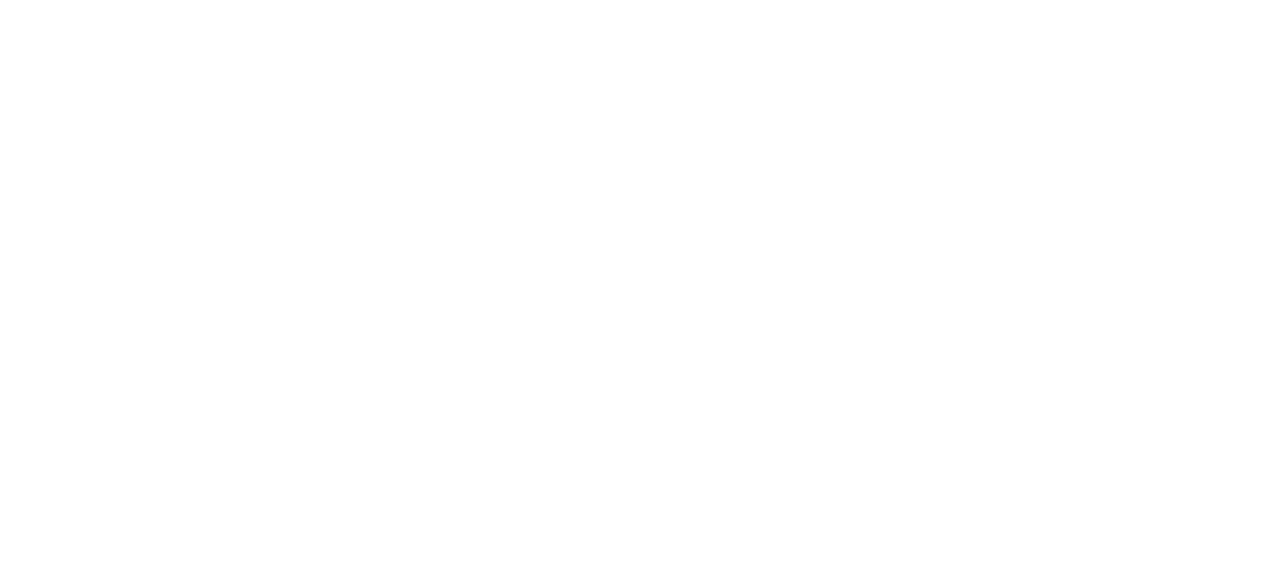
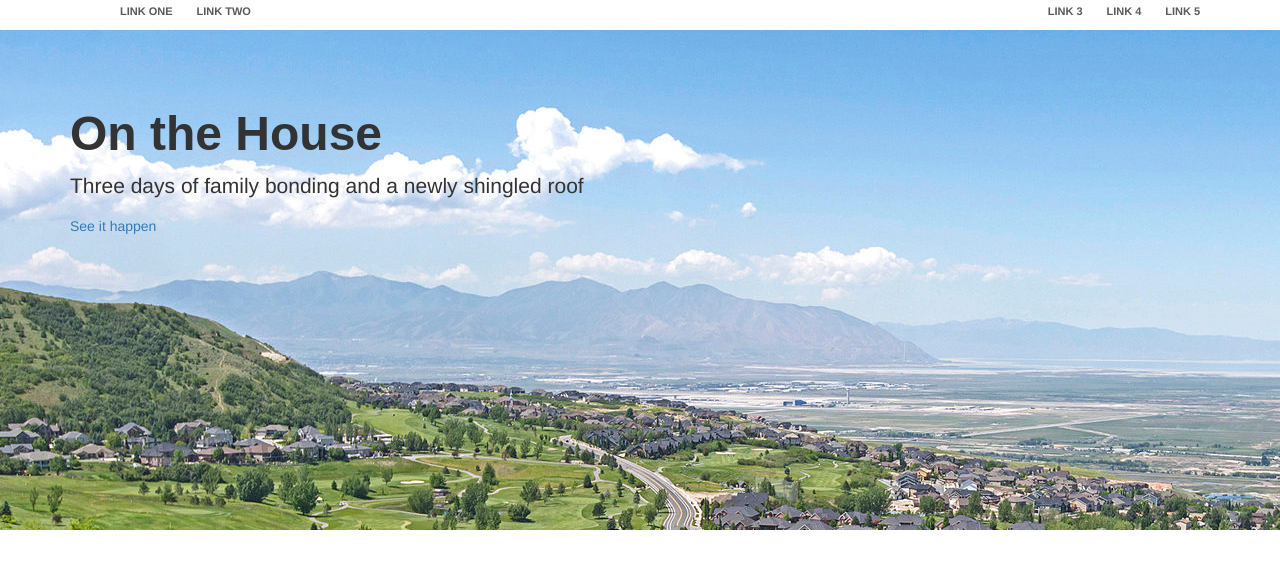
Before and after one commit to LandonWest/theRoof, a plain HTML site: page index.html in a window 1280 px wide. Drawn offline with nearby package versions, Linux system fonts and the light colour scheme.

Commit message:
add nav and jumbotron

```diff
--- a/index.html
+++ b/index.html
@@ -6,8 +6,29 @@
   <meta name="keywords" content="Bountiful,roofing,shingles,family,dyi,projects">
   <meta name="author" content="Landon West">
   <meta charset="UTF-8">
+  <link rel="stylesheet" href="https://maxcdn.bootstrapcdn.com/bootstrap/3.3.6/css/bootstrap.min.css" integrity="sha384-1q8mTJOASx8j1Au+a5WDVnPi2lkFfwwEAa8hDDdjZlpLegxhjVME1fgjWPGmkzs7" crossorigin="anonymous">
+  <link rel="stylesheet" href="public/css/main.css">
 </head>
 <body>
-
+  <div class="nav">
+    <div class="container">
+      <ul class="pull-left">
+        <li><a href="#">Link One</a></li>
+        <li><a href="#">Link Two</a></li>
+      </ul>
+      <ul class="pull-right">
+        <li><a href="#">Link 3</a></li>
+        <li><a href="#">Link 4</a></li>
+        <li><a href="#">Link 5</a></li>
+      </ul>
+    </div>
+  </div>
+  <div class="jumbotron">
+    <div class="container">
+      <h1>On the House</h1>
+      <p>Three days of family bonding and a newly shingled roof</p>
+      <a href="#">See it happen</a>
+    </div>
+  </div>
 </body>
 </html>
```
